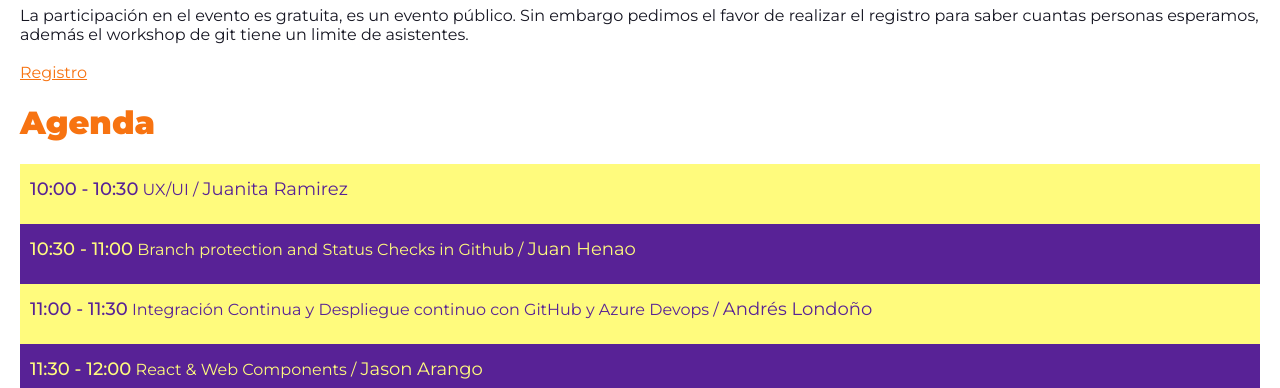
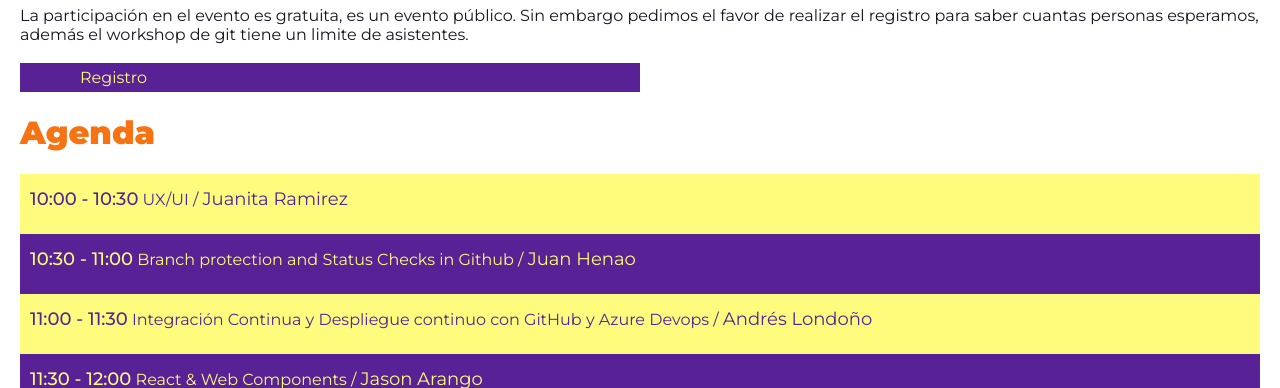
Before and after one commit to xaca/xaca.github.io, a plain HTML site: page index.html in a window 1280 px wide. Shown: the part 712-1100 px from the top of the page. Drawn offline with Linux system fonts and the light colour scheme.

Commit message:
Se ajusta el tamaño del boton

```diff
--- a/css/main.css
+++ b/css/main.css
@@ -51,6 +51,20 @@
         width: 100%;
         max-width: 682px;
       }
+      #btn_registro{
+        -webkit-appearance: button;
+        -moz-appearance: button;
+        appearance: button;
+        text-decoration: none;
+        color: #fffb7d;
+        background: #582296;
+        padding: 5px 60px;
+        width:500px;
+      }
+      #btn_registro:hover{
+        background: #fffb7d;
+        color: #582296;
+      }
       @media screen and (max-width: 720px) {
         li {
           height: auto;
--- a/index.html
+++ b/index.html
@@ -45,7 +45,7 @@
     <p>
         La participación en el evento es gratuita, es un evento público. Sin embargo pedimos el favor de realizar el registro para saber cuantas personas esperamos, además el workshop de git tiene un limite de asistentes.
         <br><br>
-        <a href="http://bit.ly/codingupb">Registro</a>
+        <a href="http://bit.ly/codingupb" id="btn_registro">Registro</a>
     </p>
 
     <h1>Agenda</h1>
```
